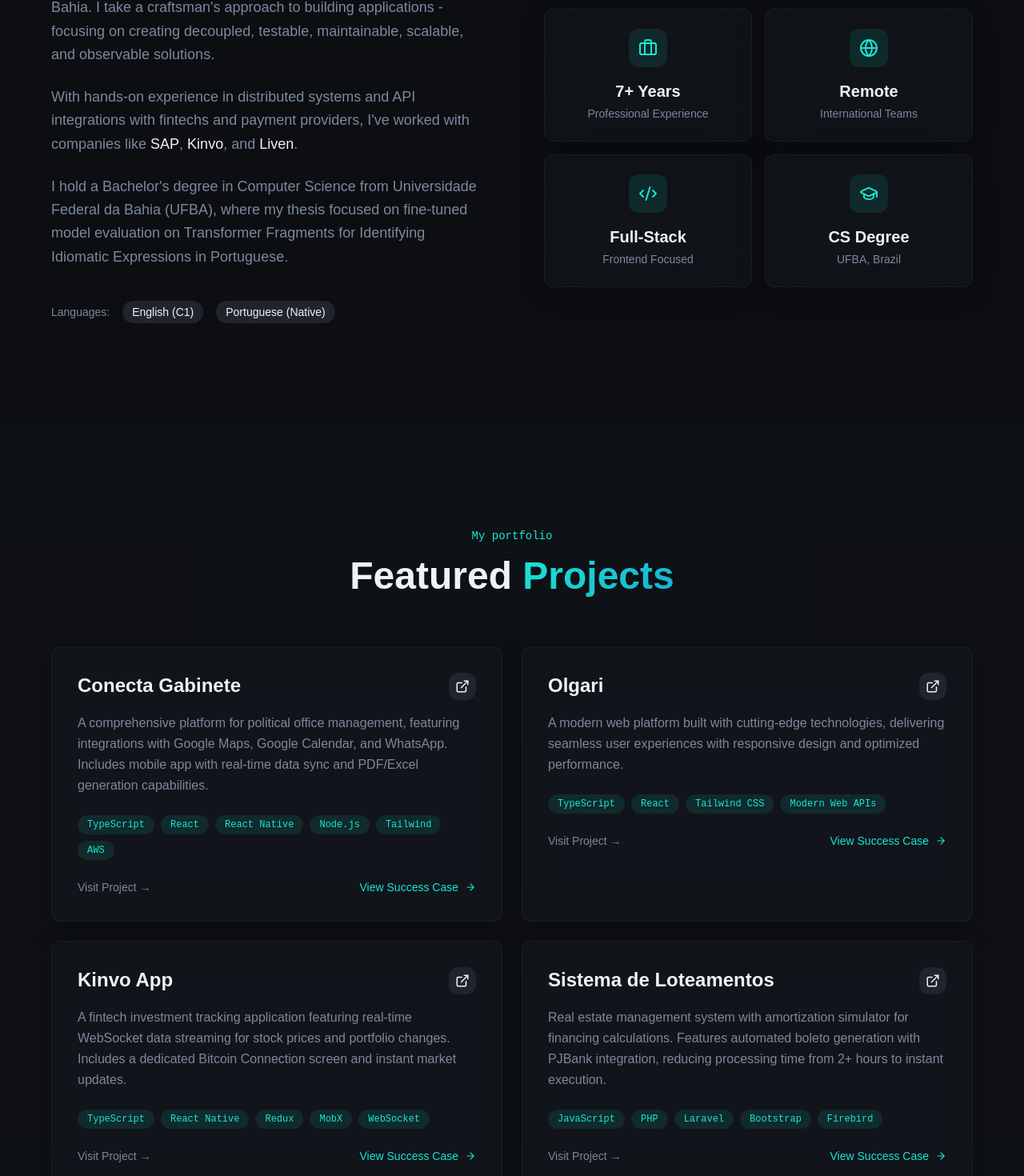
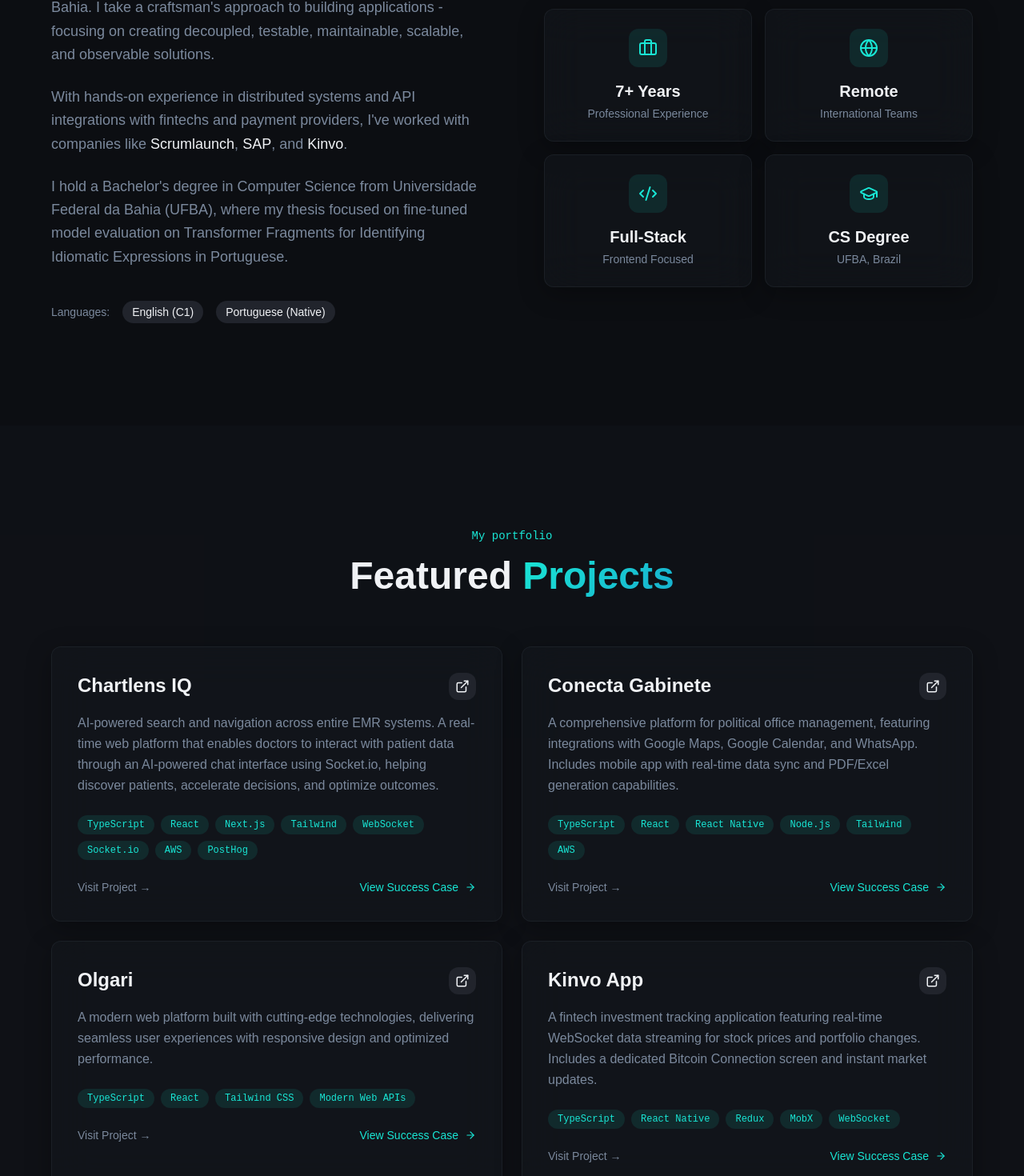
Before and after one commit to drickchote/portfolio, a React (Vite) app: page / in a window 1280 px wide. Shown: the part 1110-2580 px from the top of the page at 80% size. Built offline with nearby package versions, Linux system fonts and the light colour scheme; the HTML template or start-up script is replaced by a standard one.

Commit message:
add scrumlaunch experience

```diff
--- a/src/components/AboutSection.tsx
+++ b/src/components/AboutSection.tsx
@@ -44,8 +44,8 @@ export const AboutSection = () => {
             </p>
             <p className="text-lg text-muted-foreground leading-relaxed">
               With hands-on experience in distributed systems and API integrations with fintechs and
-              payment providers, I've worked with companies like <span className="text-foreground font-medium">SAP</span>,
-              <span className="text-foreground font-medium"> Kinvo</span>, and <span className="text-foreground font-medium">Liven</span>.
+              payment providers, I've worked with companies like <span className="text-foreground font-medium">Scrumlaunch</span>,
+              <span className="text-foreground font-medium"> SAP</span>, and <span className="text-foreground font-medium">Kinvo</span>.
             </p>
             <p className="text-lg text-muted-foreground leading-relaxed">
               I hold a Bachelor's degree in Computer Science from Universidade Federal da Bahia (UFBA),
--- a/src/components/ProjectsSection.tsx
+++ b/src/components/ProjectsSection.tsx
@@ -1,7 +1,16 @@
 import { ExternalLink, ArrowRight } from "lucide-react";
-import { Button } from "./ui/button";
+
 
 const projects = [
+  {
+    id: "chartlens-iq",
+    name: "Chartlens IQ",
+    description:
+      "AI-powered search and navigation across entire EMR systems. A real-time web platform that enables doctors to interact with patient data through an AI-powered chat interface using Socket.io, helping discover patients, accelerate decisions, and optimize outcomes.",
+    techs: ["TypeScript", "React", "Next.js", "Tailwind", "WebSocket", "Socket.io", "AWS", "PostHog"],
+    link: "https://www.chartlensiq.ai",
+    successCaseId: "chartlens-iq-case",
+  },
   {
     id: "conecta-gabinete",
     name: "Conecta Gabinete",
--- a/src/components/SuccessCasesSection.tsx
+++ b/src/components/SuccessCasesSection.tsx
@@ -1,6 +1,20 @@
-import { CheckCircle2, TrendingUp, Zap, Users } from "lucide-react";
+import { CheckCircle2, TrendingUp, Zap, Users, Brain } from "lucide-react";
 
 const successCases = [
+  {
+    id: "chartlens-iq-case",
+    project: "Chartlens IQ",
+    title: "AI-Powered Healthcare Data Navigation",
+    description:
+      "Developed and maintained a real-time web platform that enables doctors to interact with patient data through an AI-powered chat interface, revolutionizing how healthcare professionals access and analyze EMR data.",
+    achievements: [
+      "Built real-time AI chat interface using Socket.io for instant responses",
+      "Integrated PostHog for comprehensive data analytics and user insights",
+      "Rebuilt global template based on Figma prototypes with unified design system",
+      "Enabled doctors to discover patients and accelerate clinical decisions",
+    ],
+    icon: Brain,
+  },
   {
     id: "conecta-gabinete-case",
     project: "Conecta Gabinete",
```
